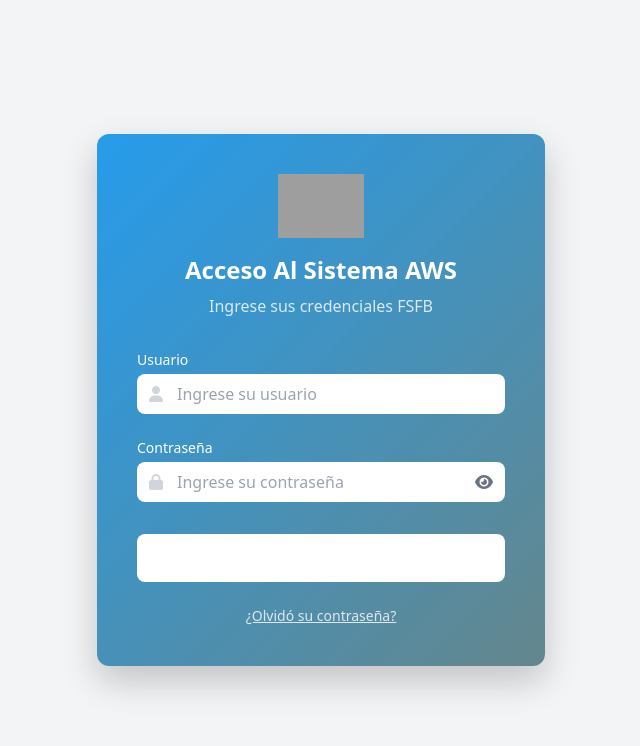
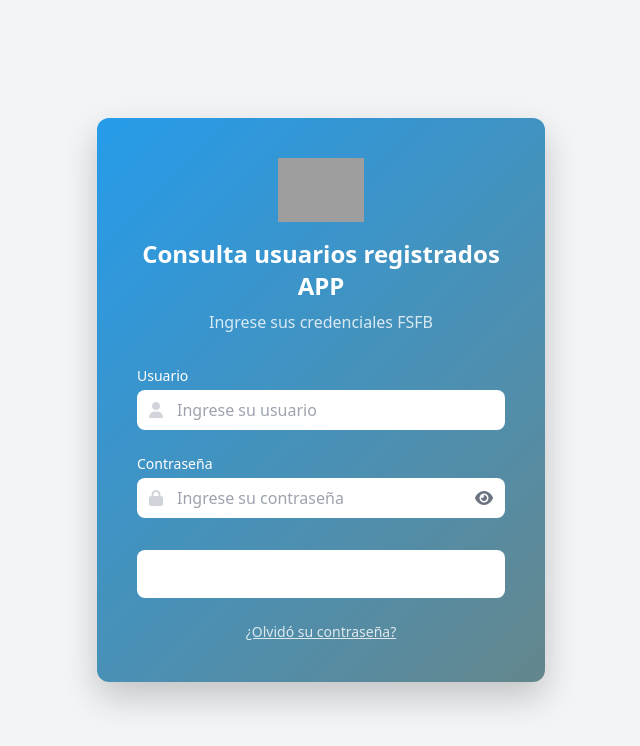
Before and after one commit to agonzalezte/VERIFCACION-USUARIOS, a plain HTML site: page EXPORTE.1 - copia.html in a window 1280 px wide. Shown: the whole page, without its empty margins (319-959 px from the left). Drawn offline with nearby package versions, Linux system fonts and the light colour scheme; grey boxes are pictures that could not be loaded.

Commit message:
update tittle

```diff
--- a/EXPORTE.1 - copia.html
+++ b/EXPORTE.1 - copia.html
@@ -3,7 +3,7 @@
 <head>
     <meta charset="UTF-8">
     <meta name="viewport" content="width=device-width, initial-scale=1.0">
-    <title>Fundación Santa Fe de Bogotá - Búsqueda de Pacientes</title>
+    <title>Búsqueda de Pacientes</title>
     <script src="https://cdn.tailwindcss.com"></script>
     <link rel="stylesheet" href="https://cdnjs.cloudflare.com/ajax/libs/font-awesome/6.4.0/css/all.min.css">
     <style>
@@ -51,7 +51,7 @@
         <div class="login-container rounded-xl p-8 md:p-10 text-white w-full max-w-md animate-fade-in">
             <div class="text-center mb-8">
                 <img src="https://unicentrobogota.com/wp-content/uploads/2023/03/fundacion.png" alt="Fundación Santa Fe de Bogotá" class="mx-auto h-16 mb-4">
-                <h1 class="text-2xl font-bold">Acceso Al Sistema AWS </h1>
+                <h1 class="text-2xl font-bold">Consulta usuarios registrados APP </h1>
                 <p class="opacity-80 mt-2">Ingrese sus credenciales FSFB</p>
             </div>
 
```
